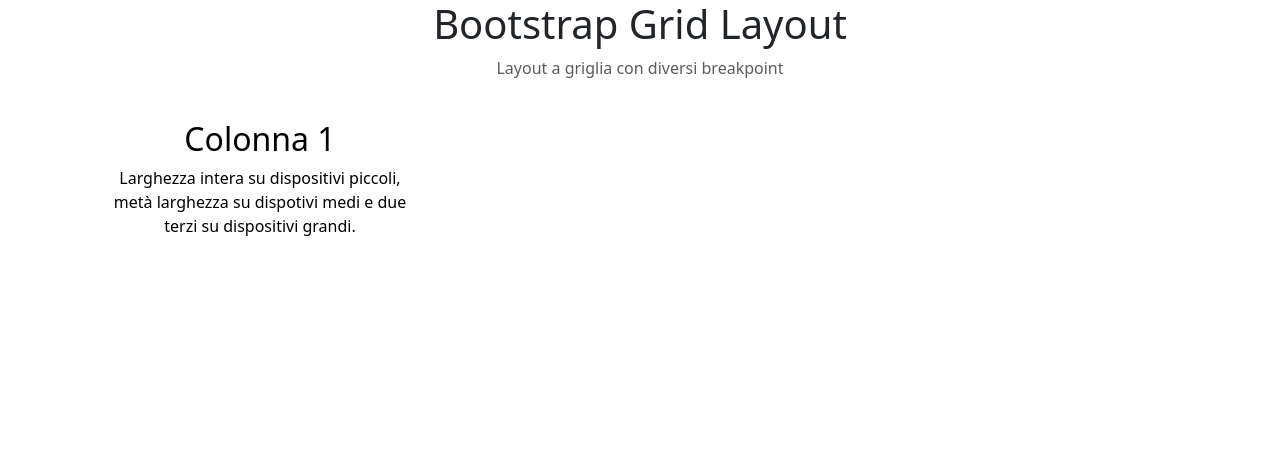
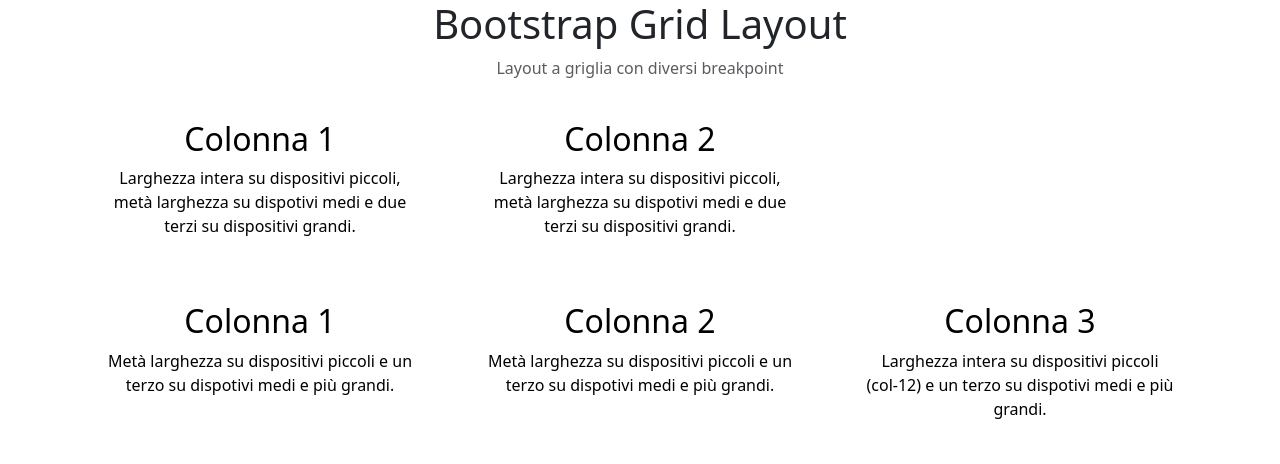
Before and after one commit to Lucia994/htmlcss-bootstrap-layout, a plain HTML site: page index.html in a window 1280 px wide. Drawn offline with nearby package versions, Linux system fonts and the light colour scheme.

Commit message:
Add second row to layout

```diff
--- a/index.html
+++ b/index.html
@@ -13,16 +13,51 @@
     <div class="container text-center" >
         <h1>Bootstrap Grid Layout</h1>
         <p small class="text-body-secondary">Layout a griglia con diversi breakpoint </p>
-             <!-- Fist row -->
+
+
+       <!-- Fist row -->
 
         <div class="row">
+         <div class="col-sm-12 col-md-6 col-lg-4">
+         <div class="p-4 text-black text-center">
+            <p class="h2">Colonna 1</p>
+            <p> Larghezza intera su dispositivi piccoli, metà larghezza su dispotivi medi e due terzi su dispositivi grandi.</p>
+         </div>
+         </div>
         <div class="col-sm-12 col-md-6 col-lg-4">
+         <div class="p-4 text-black text-center">
+            <p class="h2">Colonna 2</p>
+            <p> Larghezza intera su dispositivi piccoli, metà larghezza su dispotivi medi e due terzi su dispositivi grandi.</p>
+         </div>
+         </div>
+        </div>
+        <!-- Second row -->
+    <div class="row">
+    <div class="col-sm-12 col-md-4 col-lg-4">
         <div class="p-4 text-black text-center">
             <p class="h2">Colonna 1</p>
-            <p> Larghezza intera su dispositivi piccoli, metà larghezza su dispotivi medi e due terzi su dispositivi grandi.</p>
+            <p> Metà larghezza su dispositivi piccoli e un terzo su dispotivi medi e più grandi.</p>
         </div>
+    </div>
+    <div class="col-sm-12 col-md-4 col-lg-4">
+        <div class="p-4 text-black text-center">
+            <p class="h2">Colonna 2</p>
+            <p> Metà larghezza su dispositivi piccoli e un terzo su dispotivi medi e più grandi.</p>
         </div>
+    </div>
+    <div class="col-sm-12 col-md-4 col-lg-4">
+        <div class="p-4 text-black text-center">
+            <p class="h2">Colonna 3</p>
+            <p> Larghezza intera su dispositivi piccoli (col-12) e un terzo su dispotivi medi e più grandi.</p>
         </div>
+    </div>
+
+    </div>
+
+
+
+
+
     </div>
 
 
```
